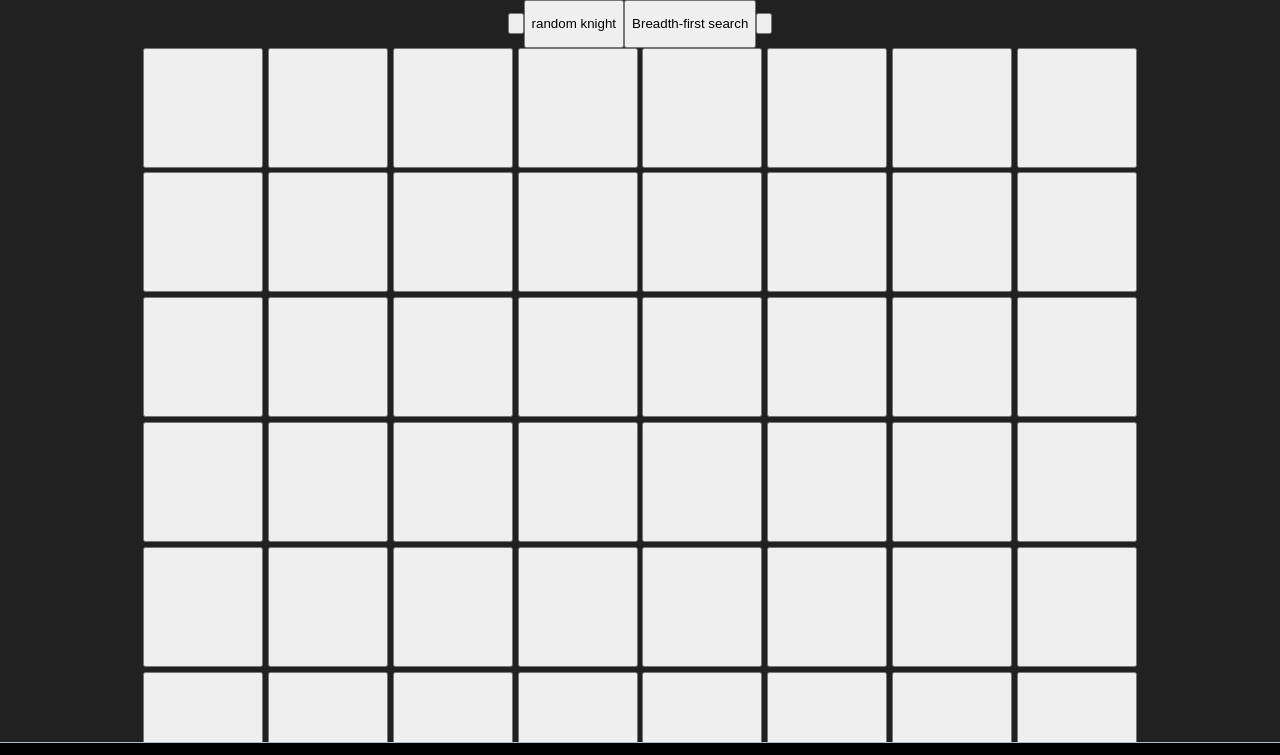
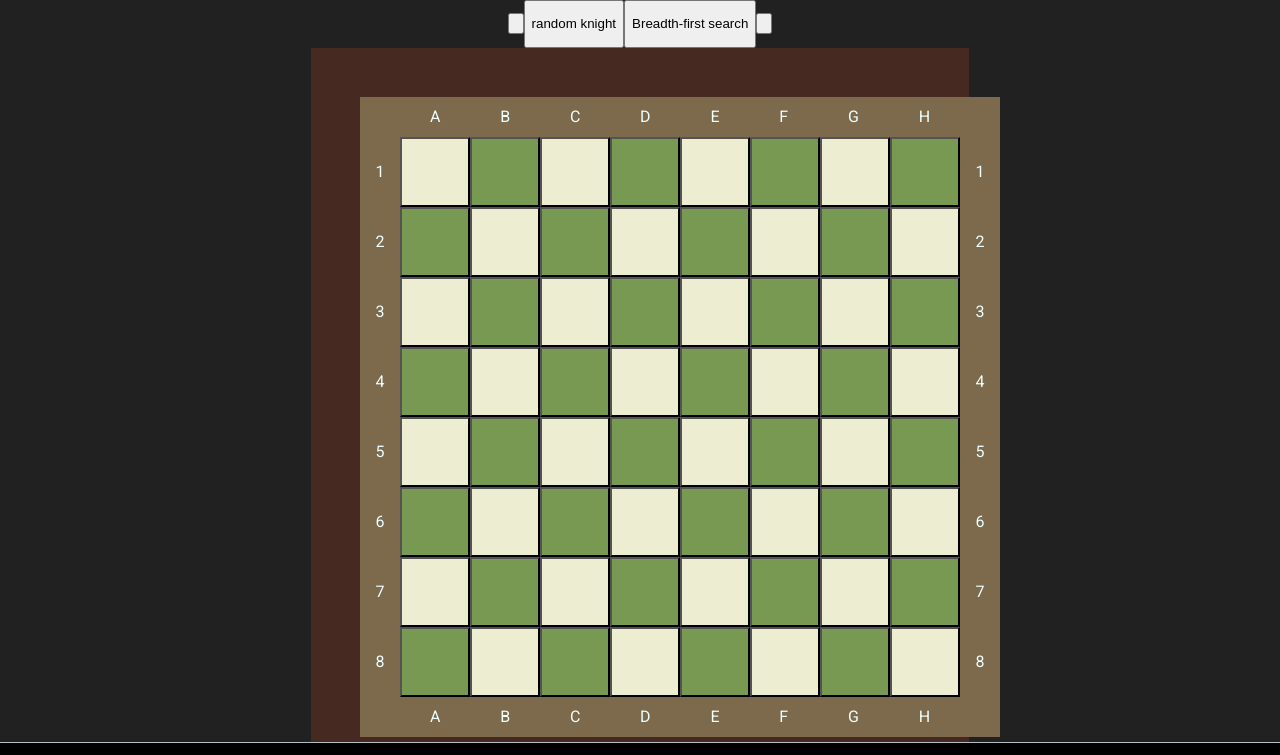
Before and after one commit to cel8/top_knights_travails, a website built with webpack: page src/index.html in a window 1280 px wide. Shown: the top 755 px of the page. Built offline with nearby package versions, Linux system fonts and the light colour scheme; files whose address does not match are found by name.

Commit message:
Real chessboard.

```diff
--- a/src/style/style.css
+++ b/src/style/style.css
@@ -150,9 +150,124 @@ input:checked + .slider:before {
 }
 
 /* main content */
+
 main {
   gap: 0.3rem;
   justify-content: center;
+}
+
+.wrapper {
+  border: 49px solid #462921;
+  width: 560px;
+  margin: 0 auto;
+  display: grid;
+  grid-gap: 0;
+  grid-template-columns: 40px repeat(8, 70px) 40px;
+  grid-template-rows: 40px repeat(8, 70px) 40px;
+  grid-auto-flow: row;
+}
+
+.wrapper-row-inner,
+.wrapper-column-inner {
+  display: grid;
+  grid-gap: 0;
+  grid-auto-flow: row;
+  align-items: strech;
+}
+
+.wrapper-row-inner {
+  grid-template-columns: auto;
+  grid-template-rows: repeat(8, auto);
+}
+
+.wrapper-column-inner {
+  grid-template-columns: repeat(8, auto);
+  grid-template-rows: auto;
+}
+
+.box {
+  padding: 20px;
+  font-size: 150%;
+  background-color: #edeed1;
+  color: #000;
+  text-align: center;
+}
+
+.box-inner{
+  text-align: center;
+  align-self: center;
+}
+
+.top-header,
+.bottom-header,
+.right-header,
+.left-header,
+.top-left-header,
+.bottom-left-header,
+.top-right-header,
+.bottom-right-header {
+  display: grid;
+  align-items: stretch;
+  background-color: #7d694c;
+}
+
+.top-left-header,
+.bottom-left-header,
+.left-header {
+  grid-column-start: 1;
+  grid-column-end: 1;
+}
+
+.top-left-header,
+.top-right-header,
+.top-header {
+  grid-row-start: 1;
+  grid-row-end: 1;
+}
+
+.top-right-header,
+.bottom-right-header {
+  grid-column-start: 10;
+  grid-column-end: 11;
+}
+
+.bottom-left-header,
+.bottom-right-header {
+  grid-row-start: 10;
+  grid-row-end: 11;
+}
+
+.top-header,
+.bottom-header {
+  grid-column-start: 2;
+  grid-column-end: 10;
+}
+
+.left-header,
+.right-header {
+  grid-row-start: 2;
+  grid-row-end: 10;
+}
+
+.bottom-header {
+  grid-row-start: 10;
+  grid-row-end: 11;
+}
+
+.right-header {
+  grid-column-start: 10;
+  grid-column-end: 11;
+}
+
+.box:nth-child(-2n+12),
+.box:nth-child(12) ~ button:nth-child(-2n+19),
+.box:nth-child(20) ~ button:nth-child(-2n+28),
+.box:nth-child(28) ~ button:nth-child(-2n+35),
+.box:nth-child(36) ~ button:nth-child(-2n+44),
+.box:nth-child(44) ~ button:nth-child(-2n+51),
+.box:nth-child(52) ~ button:nth-child(-2n+60),
+.box:nth-child(60) ~ button:nth-child(-2n+67) {
+  background-color: #779952;
 }
 
 .grid-button {
--- a/src/view/ui-controller.js
+++ b/src/view/ui-controller.js
@@ -92,16 +92,38 @@ export default class UiController {
 
   #doCreateHome() {
     DomManager.removeAllChildNodes(main);
-    main.style.display = 'grid';
-    main.style.gridTemplateColumns = `repeat(${boardSize}, 0fr)`;
-    main.style.gridTemplateRows = `repeat(${boardSize}, 1fr)`;
+    const divWrapper = DomManager.createAddNode('div', main, 'wrapper');
+    DomManager.createAddNode('div', divWrapper, 'top-left-header');
+    const divTop = DomManager.createAddNode('div', divWrapper, 'top-header');
+    const divTopWrapper = DomManager.createAddNode('div', divTop, 'wrapper-column-inner');
+    for (let i = 0; i < boardSize; ++i) {
+      DomManager.createAddNode('div', divTopWrapper, 'box-inner', null, String.fromCharCode(65 + i));
+    }
+    DomManager.createAddNode('div', divWrapper, 'top-right-header');
+    const divLeft = DomManager.createAddNode('div', divWrapper, 'left-header');
+    const divLeftWrapper = DomManager.createAddNode('div', divLeft, 'wrapper-row-inner');
+    for (let i = 0; i < boardSize; ++i) {
+      DomManager.createAddNode('div', divLeftWrapper, 'box-inner', null, 1 + i);
+    }
     for (let i = 0; i < boardSize; ++i) {
       for (let j = 0; j < boardSize; ++j) {
-        const grid = ButtonManager.createButton('', null, 'grid-button', (e) => this.#onCellClick(e));
+        const grid = ButtonManager.createButton('', null, 'box', (e) => this.#onCellClick(e));
         grid.dataset.x = i;
         grid.dataset.y = j;
-        DomManager.addNodeChild(main, grid);
+        DomManager.addNodeChild(divWrapper, grid);
       }
+    }
+    DomManager.createAddNode('div', divWrapper, 'bottom-left-header');
+    const divBottom = DomManager.createAddNode('div', divWrapper, 'bottom-header');
+    const divBottomWrapper = DomManager.createAddNode('div', divBottom, 'wrapper-column-inner');
+    for (let i = 0; i < boardSize; ++i) {
+      DomManager.createAddNode('div', divBottomWrapper, 'box-inner', null, String.fromCharCode(65 + i));
+    }
+    DomManager.createAddNode('div', divWrapper, 'bottom-right-header');
+    const divRight = DomManager.createAddNode('div', divWrapper, 'right-header');
+    const divRightWrapper = DomManager.createAddNode('div', divRight, 'wrapper-row-inner');
+    for (let i = 0; i < boardSize; ++i) {
+      DomManager.createAddNode('div', divRightWrapper, 'box-inner', null, 1 + i);
     }
   }
 
```
